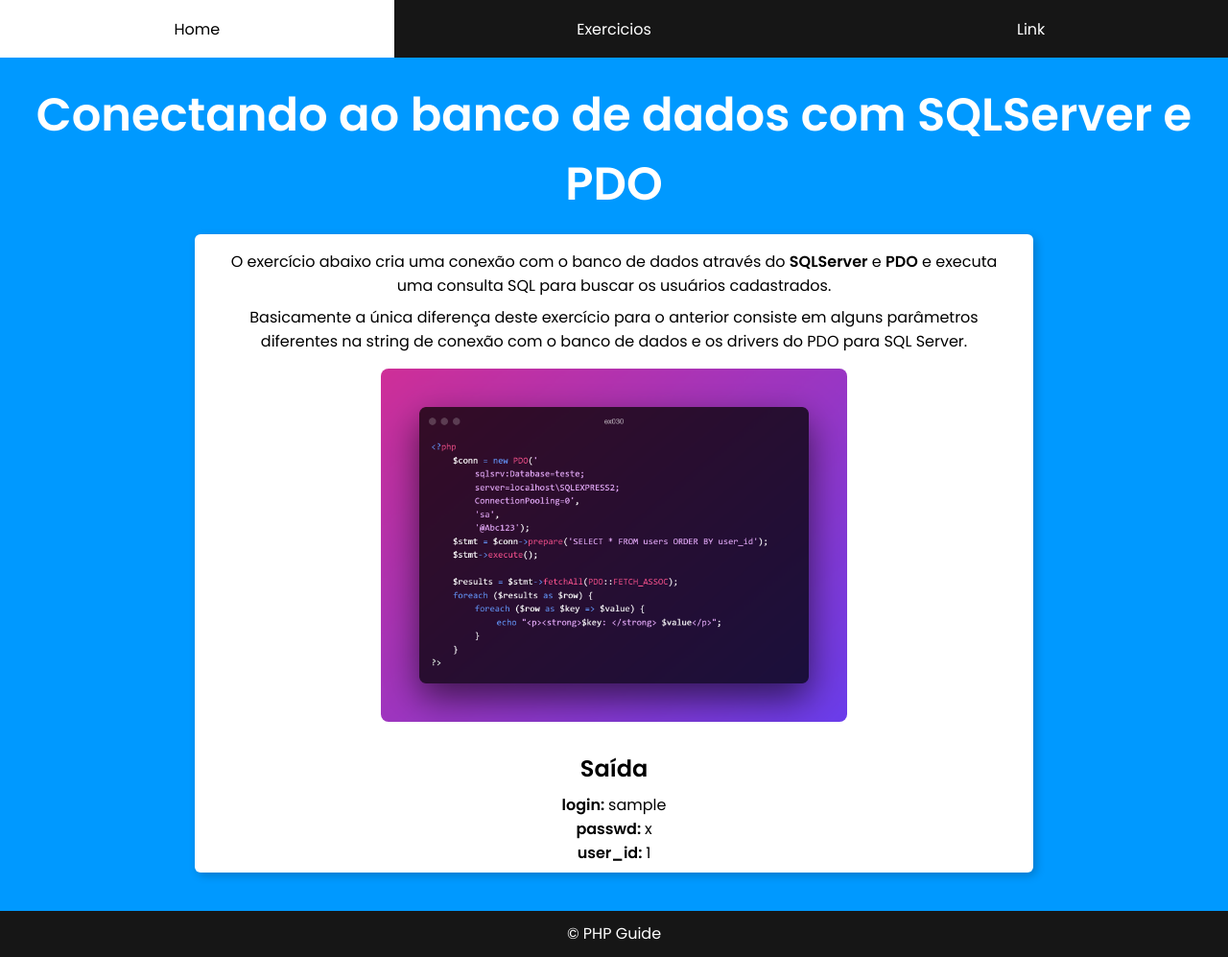
After one commit to JoaoVSBraz/php-guide, a PHP site: page /exercicios/ex030.php in a window 1280 px wide. The commit adds this page. Shown: the whole page at 96% size. Run offline with PHP 8.4, Linux system fonts and the light colour scheme; tables that the repository leaves empty or names only in its code hold one stand-in row (values such as "Sample post"); some libraries are stand-ins or nearby versions.

Commit message:
add ex030 - connection to database through sql server and pdo

```diff
--- a/exercicios.php
+++ b/exercicios.php
@@ -124,6 +124,10 @@
                         <td>EX 029</td>
                         <td><a href="/exercicios/ex029.php">Conectando ao banco de dados com MySQL e PDO</a></td>
                     </tr>
+                    <tr>
+                        <td>EX 030</td>
+                        <td><a href="/exercicios/ex030.php">Conectando ao banco de dados com SQLServer e PDO</a></td>
+                    </tr>
                 </tbody>
             </table>
         </section>
--- /dev/null
+++ b/exercicios/ex030.php
@@ -0,0 +1,29 @@
+<?php require_once('../partials/header.php') ?>
+    <main>
+        <h1>Conectando ao banco de dados com SQLServer e PDO</h1>
+        <section>
+            <div class="content">
+                <p>O exercício abaixo cria uma conexão com o banco de dados através do <strong>SQLServer</strong> e <strong>PDO</strong> e executa uma consulta SQL para buscar os usuários cadastrados.</p>
+
+                <p>Basicamente a única diferença deste exercício para o anterior consiste em alguns parâmetros diferentes na string de conexão com o banco de dados e os drivers do PDO para SQL Server.</p>
+
+                <p><img src="../assets/images/ex030.png" alt="Exemplo de conexão com o banco de dados usando SQLServer e PDO"></p>
+            </div>
+            <div class="result">
+                <h2>Saída</h2>
+                <?php
+                    $conn = new PDO('sqlsrv:Database=teste;server=localhost\SQLEXPRESS2;ConnectionPooling=0', 'sa', '@Abc123');
+                    $stmt = $conn->prepare('SELECT * FROM users ORDER BY user_id');
+                    $stmt->execute();
+
+                    $results = $stmt->fetchAll(PDO::FETCH_ASSOC);
+                    foreach ($results as $row) {
+                        foreach ($row as $key => $value) {
+                            echo "<p><strong>$key: </strong> $value</p>";
+                        }
+                    }
+                ?>
+            </div>
+        </section>
+    </main>
+<?php require_once('../partials/footer.php') ?>
```
Also changed, not shown: assets/images/ex030.png (added).
